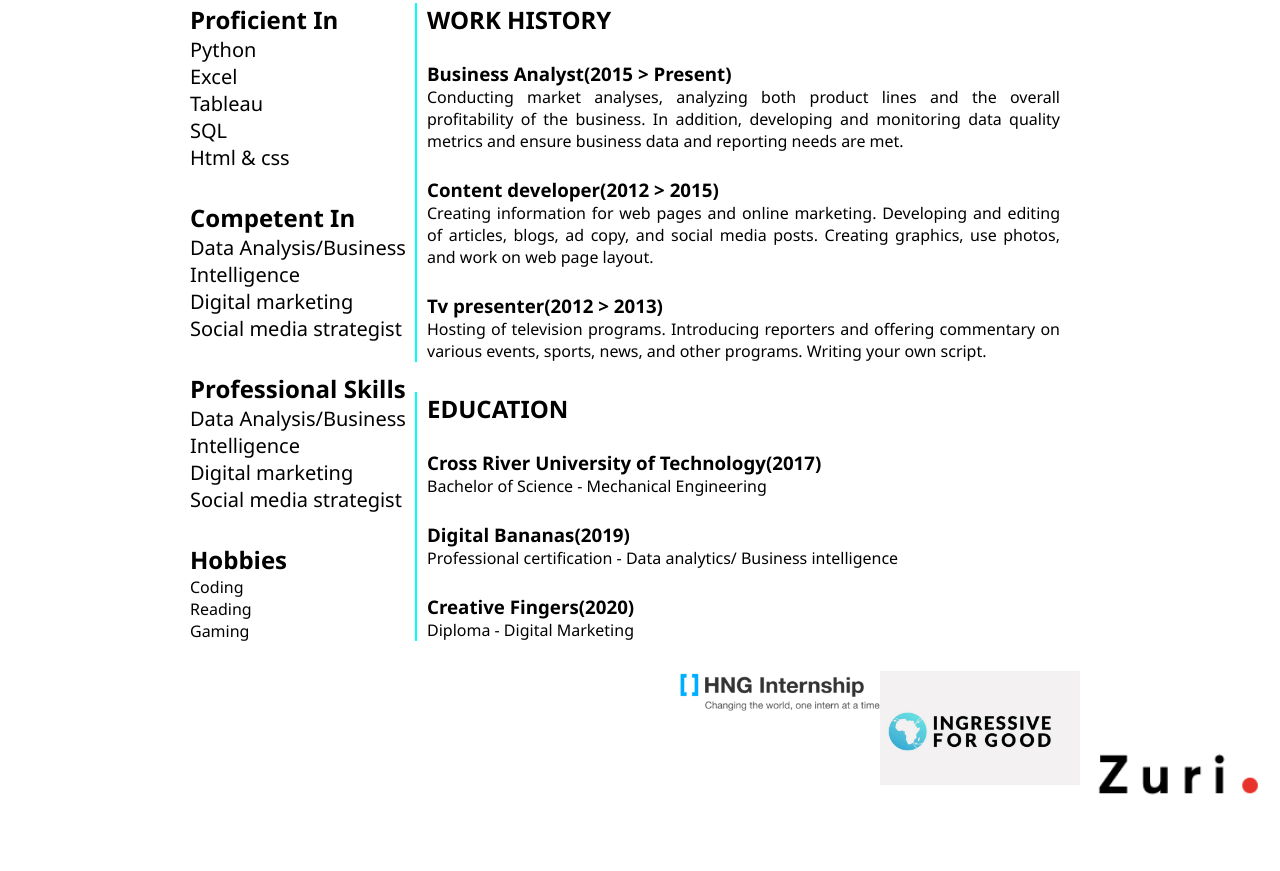
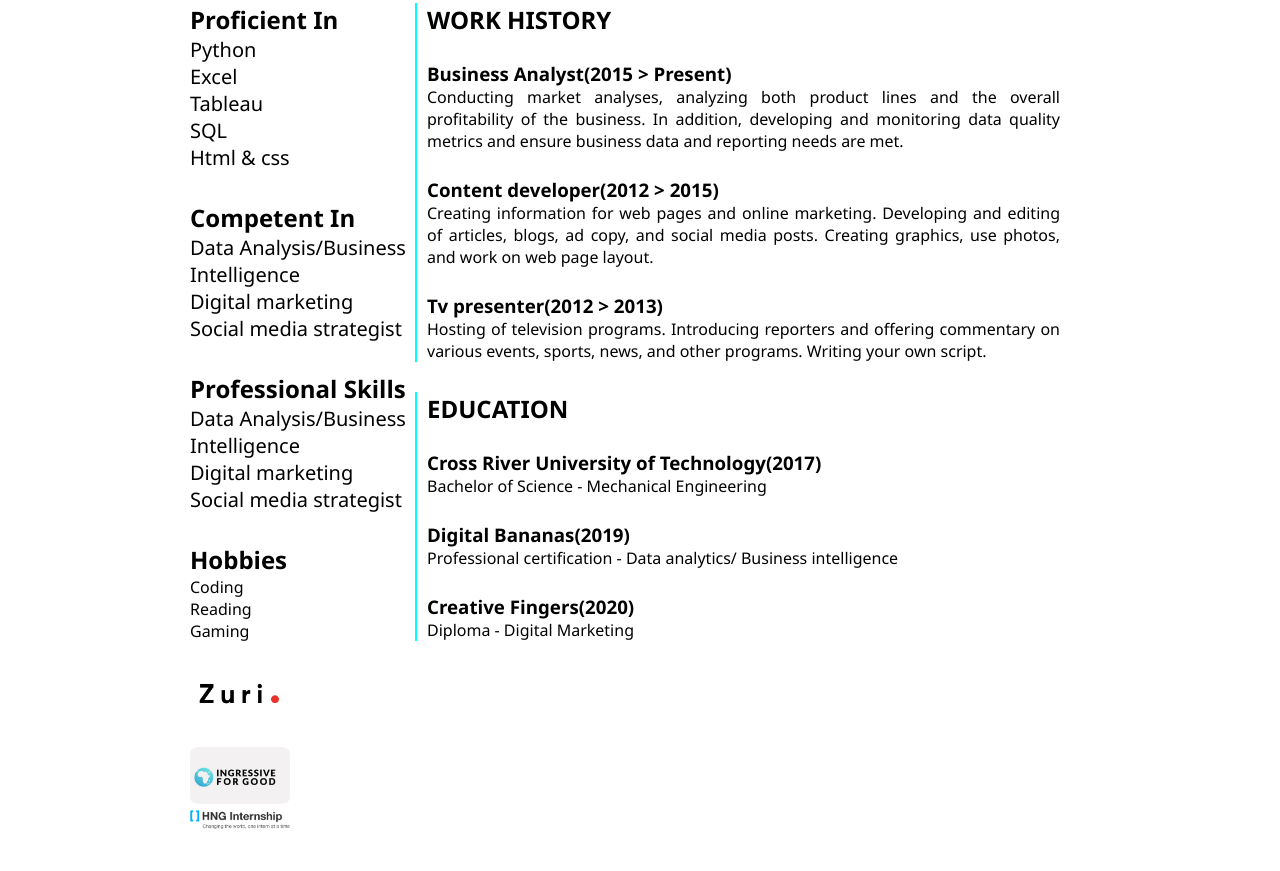
Before and after one commit to daveeedu/Zuri_training_Stage_2, a plain HTML site: page index.html in a window 1280 px wide. Shown: the part 344-1215 px from the top of the page. After the commit the page ends 1178 px from the top, so only its background shows below. Drawn offline with Linux system fonts and the light colour scheme.

Commit message:
Zuri Internship

```diff
--- a/Resume.css
+++ b/Resume.css
@@ -95,7 +95,29 @@ ul {
     margin-top: 20;
 }
 
-.logo img {
-    width: 200px;
-    float: right;
+#zuri{
+    display: block;
+    width: 20px;
+    margin-left: 70;
+    border-radius: 50%;
 }
+
+#i4g {
+    display: block;
+    width: 20px;
+    margin-left: 70;
+    border-radius: 30%;
+}
+
+#HNG {
+    display: block;
+    width: 20px;
+    margin-left: 70;
+    border-radius: 30%;
+}
+
+img {
+    width: 500%;
+    height: auto;
+    border-radius: 10%;
+}
--- a/index.html
+++ b/index.html
@@ -107,20 +107,26 @@
 					</ul>
 				</article>
 			</section>
+		</section>
+			<a href="https://training.zuri.team/">
+				<div id="zuri" >
+					<img src="zuri-logo.png" alt="zuri_logo" />
+				</div>
+			</a>
+			<a href="https://ingressive.org/">
+				<div id="i4g" >
+					<img src="i4g-logo.png" alt="i4g_logo" />
+				</div>
+			</a>
+			<a href="https://hng.tech/">
+				<div id="HNG" >
+					<img src="HNG-logo.png" alt="HNG_logo" />
+				</div>
+			</a>
 		</aside>
 		<div class="clr"></div>
 	</div>
 </body>
 <footer class="logo">
-	<div id="zuri" >
-		<img src="zuri-logo.png" alt="zuri_logo" />
-	</div>
-	<div id="i4g" >
-		<img src="i4g-logo.png" alt="i4g_logo" />
-	</div>
-	<div id="HNG" >
-		<img src="HNG-logo.png" alt="HNG_logo" />
-	</div>
-	<clear class="clr"></clear>
 </footer>
 </html>
```
